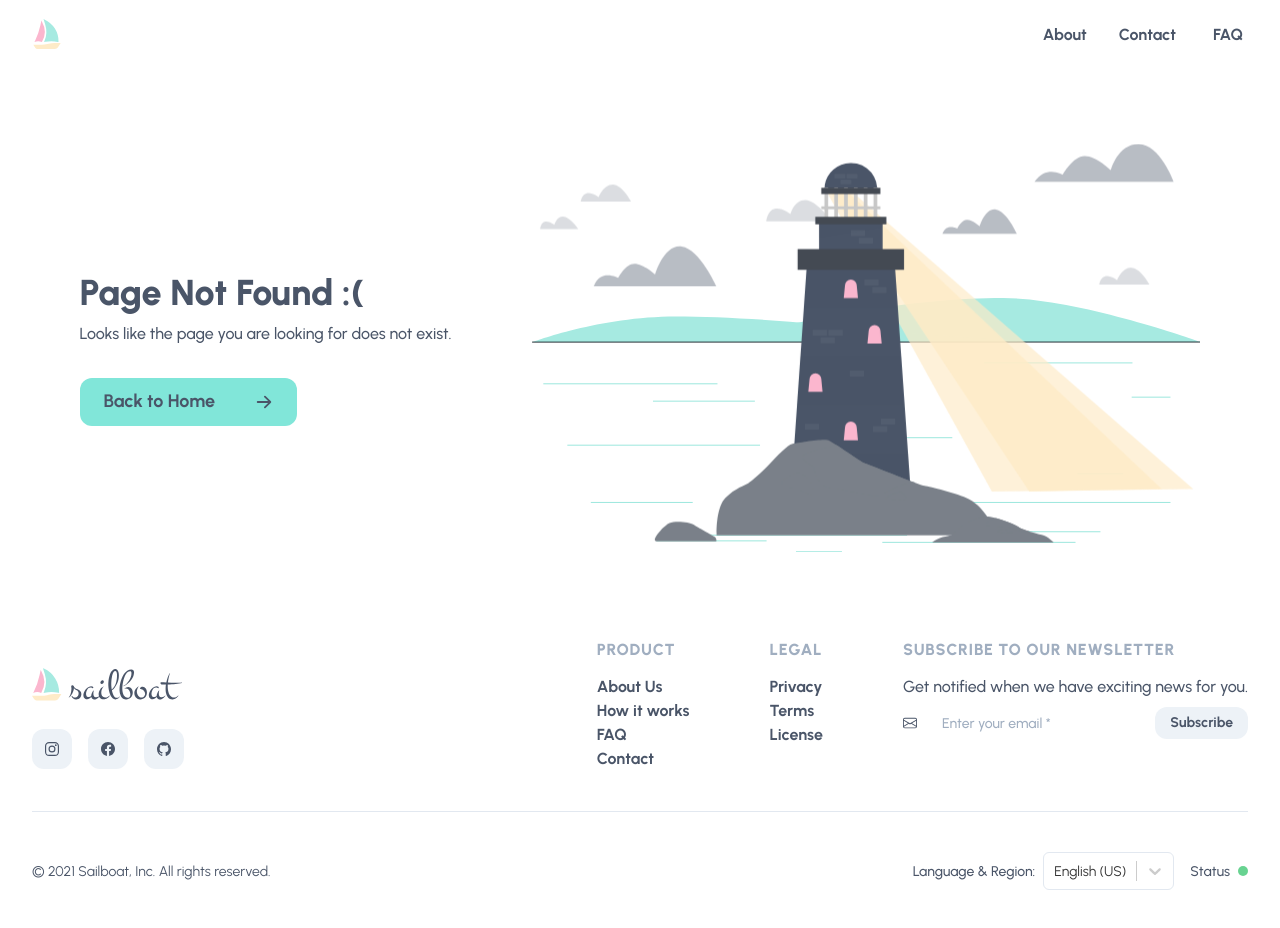
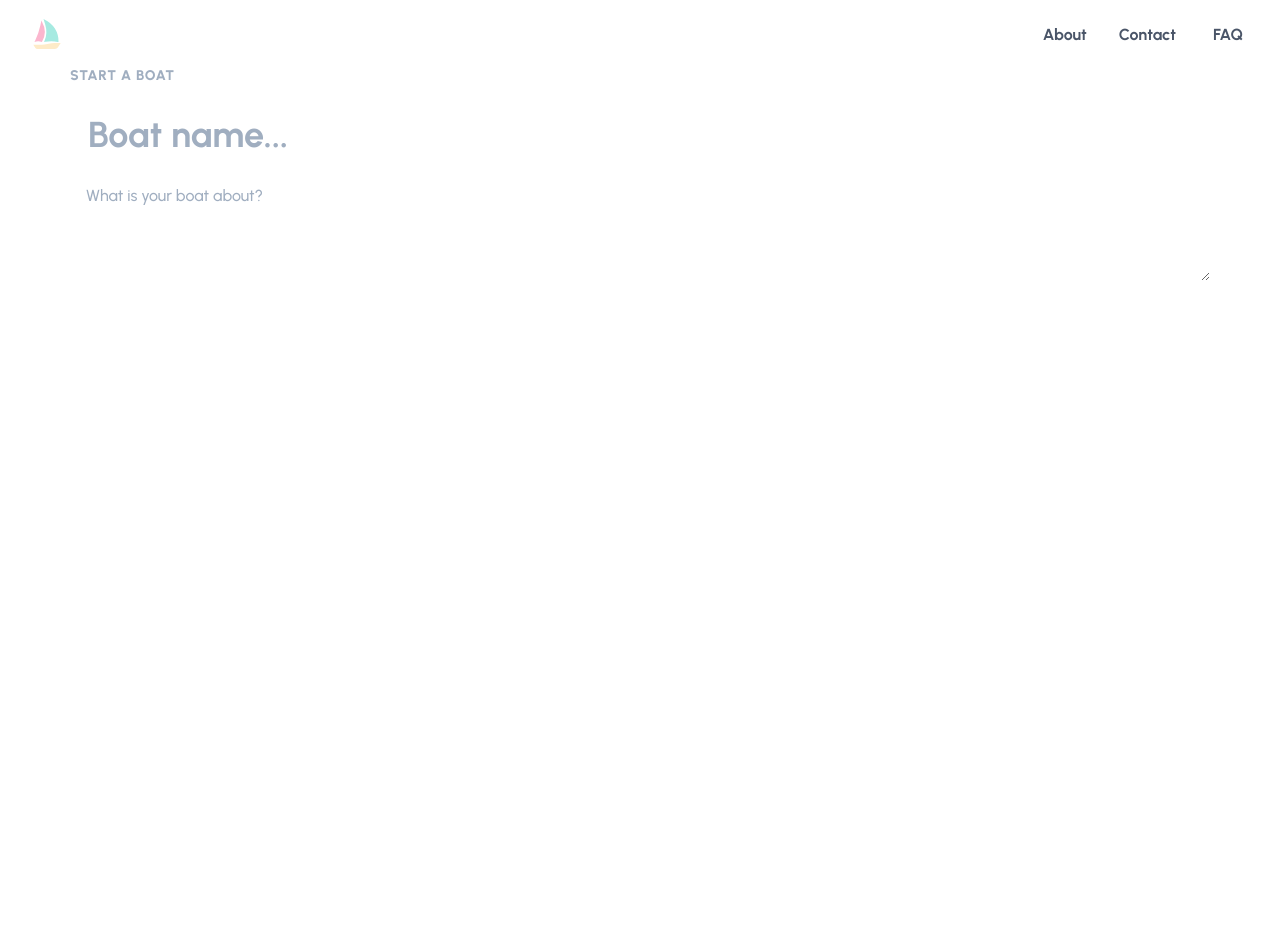
Before and after one commit to sailbow/sailbow, a React (Create React App) app in the folder sb-web/: page /start-a-boat in a window 1280 px wide. After the commit the page ends 800 px from the top, so only its background shows below. Built offline with nearby package versions, Linux system fonts and the light colour scheme.

Commit message:
chore: createed basic page and made generic input component

```diff
--- /dev/null
+++ b/sb-web/src/components/input/Input.scss
@@ -0,0 +1,6 @@
+@import 'theme/base';
+
+.sb-input {
+    border-top-left-radius: 6px !important;
+    border-bottom-left-radius: 6px !important;
+}
--- a/sb-web/src/screens/content/Content.tsx
+++ b/sb-web/src/screens/content/Content.tsx
@@ -20,6 +20,7 @@ const Terms = lazy(() => import('screens/whitelisted/Terms').then((module) => ({
 const Privacy = lazy(() => import('screens/whitelisted/Privacy').then((module) => ({ default: module.Privacy })));
 const License = lazy(() => import('screens/whitelisted/License').then((module) => ({ default: module.License })));
 const NotFound = lazy(() => import('screens/not-found/NotFound').then((module) => ({ default: module.NotFound })));
+const Create = lazy(() => import('screens/create/Create').then((module) => ({ default: module.Create })));
 
 export const WhitelistedContent: FunctionComponent = () => {
     return (
@@ -70,12 +71,15 @@ export const PublicContent: FunctionComponent = () => {
                         <Route exact path={Routes.Public.Landing}>
                             <Landing />
                         </Route>
+                        <Route path={Routes.Public.Create}>
+                            <Create />
+                        </Route>
                         <Route path="*">
                             <NotFound />
                         </Route>
                     </Switch>
                 </Suspense>
-                <Footer />
+                {/* <Footer /> */}
             </Box>
         </>
     );
--- /dev/null
+++ b/sb-web/src/screens/create/Create.scss
@@ -0,0 +1,5 @@
+@import 'theme/base';
+
+.sb-create {
+    padding-top: $sb-navbar-height;
+}
--- /dev/null
+++ b/sb-web/src/screens/create/Create.tsx
@@ -0,0 +1,22 @@
+import React, { FunctionComponent } from 'react';
+
+import { Box, Flex, Heading, Input, Stack, Textarea } from '@chakra-ui/react';
+
+import 'screens/create/Create.scss';
+
+export const Create: FunctionComponent = () => {
+    return (
+        <Flex flexDir="column" className="sb-create container" px={{ base: '4', md: '8' }}>
+            <Stack spacing="4">
+                <Heading size="xs" textTransform="uppercase" letterSpacing="wider" color="gray.400">
+                    Start a boat
+                </Heading>
+
+                <Stack spacing="2">
+                    <Input variant="brand" fontSize="4xl" placeholder="Boat name..." fontWeight="semibold" py="8" />
+                    <Textarea rows={4} variant="brand" placeholder="What is your boat about?" />
+                </Stack>
+            </Stack>
+        </Flex>
+    );
+};
--- a/sb-web/src/util/Routing.ts
+++ b/sb-web/src/util/Routing.ts
@@ -7,6 +7,7 @@ interface Route {
 export const Routes: Route = {
     Public: {
         Landing: '/',
+        Create: '/start-a-boat',
     },
     Private: {
         Home: '/',
```
Also changed, not shown: sb-web/src/components/input/Input.tsx (added, +39 -0 lines).
